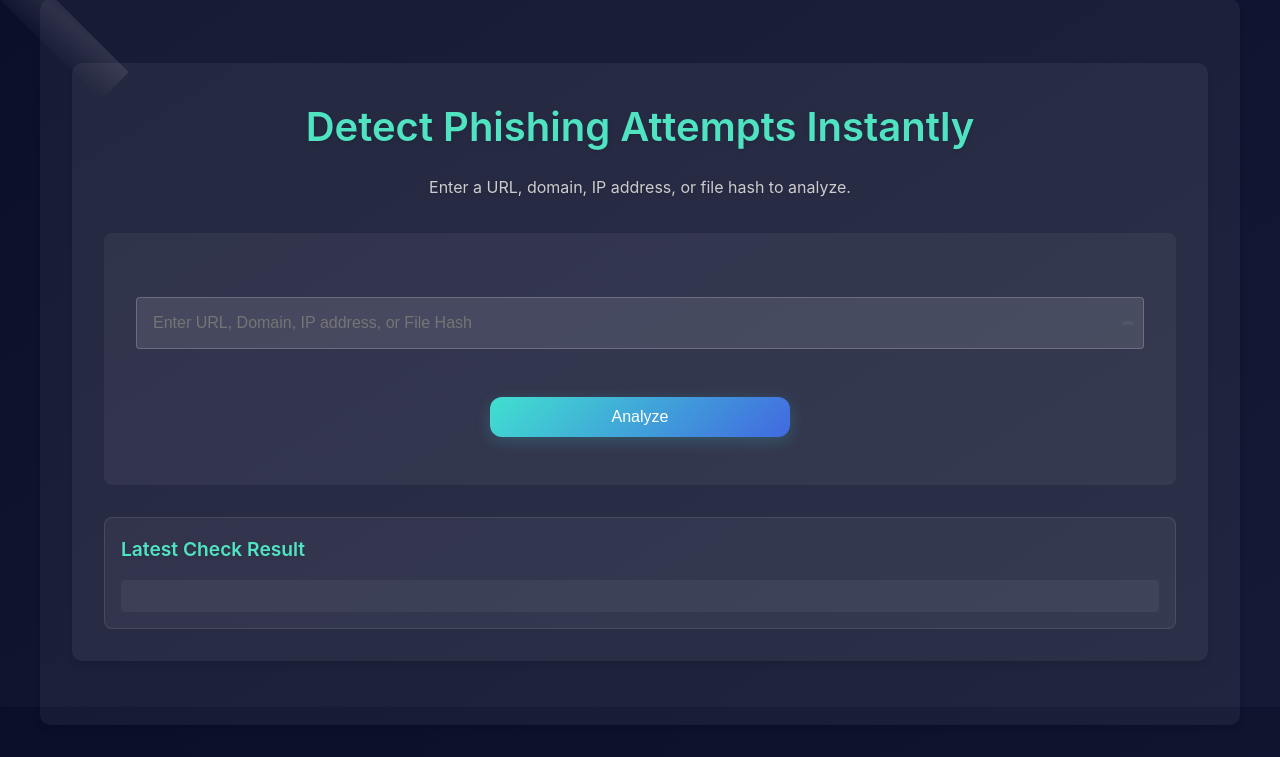
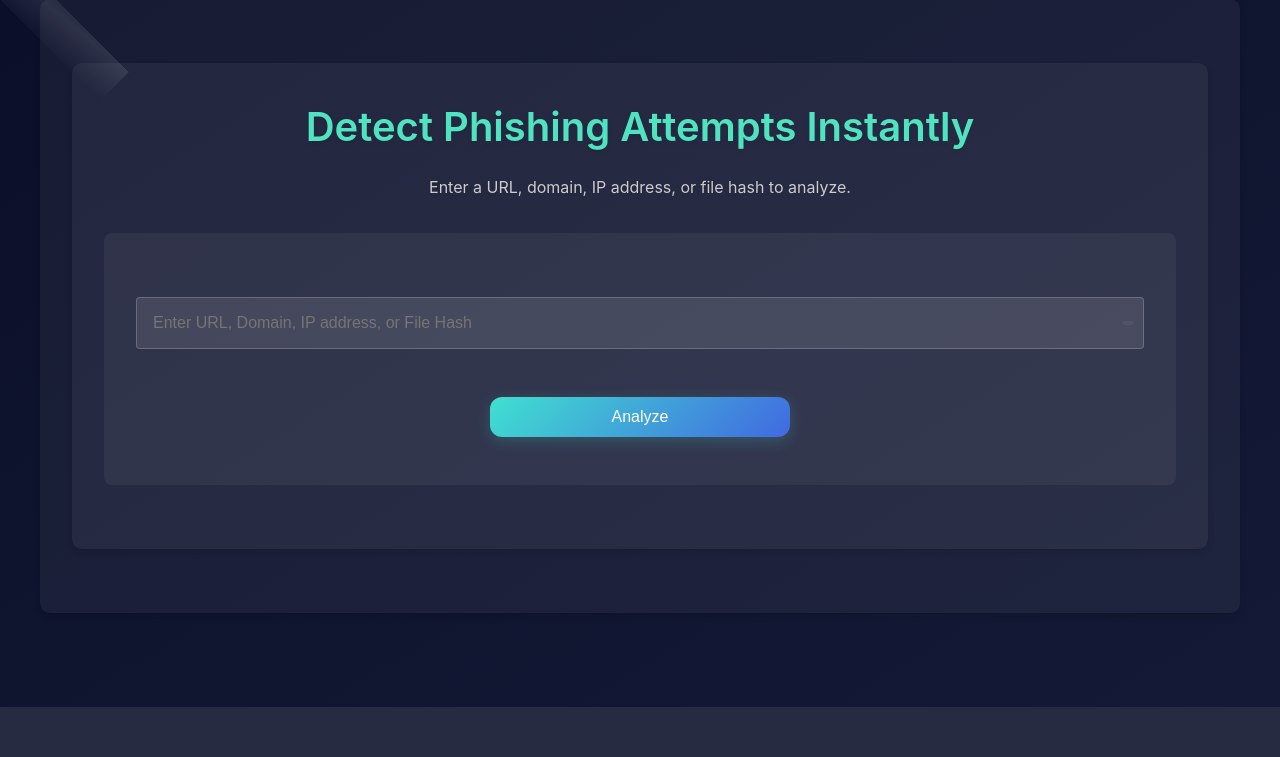
Before and after one commit to Kenneth017/LPU-Web-based-Phishing-Detection-System, a Python web app: template templates/index.html in a window 1280 px wide. Shown: the part 93-850 px from the top of the page. After the commit the page ends 800 px from the top, so only its background shows below. Run offline with Jinja, Linux system fonts and the light colour scheme; the template is opened without the code that fills it, so the values that code supplies are empty.

Commit message:
Update index.html

```diff
--- a/templates/index.html
+++ b/templates/index.html
@@ -93,12 +93,6 @@
         </div>
     </div>
 
-    <!-- New real-time check section -->
-    <div id="real-time-check">
-        <h2>Latest Check Result</h2>
-        <div id="real-time-result"></div>
-    </div>
-
     {% if history %}
     <div class="recent-checks">
         <h2>Recent Checks</h2>
```
